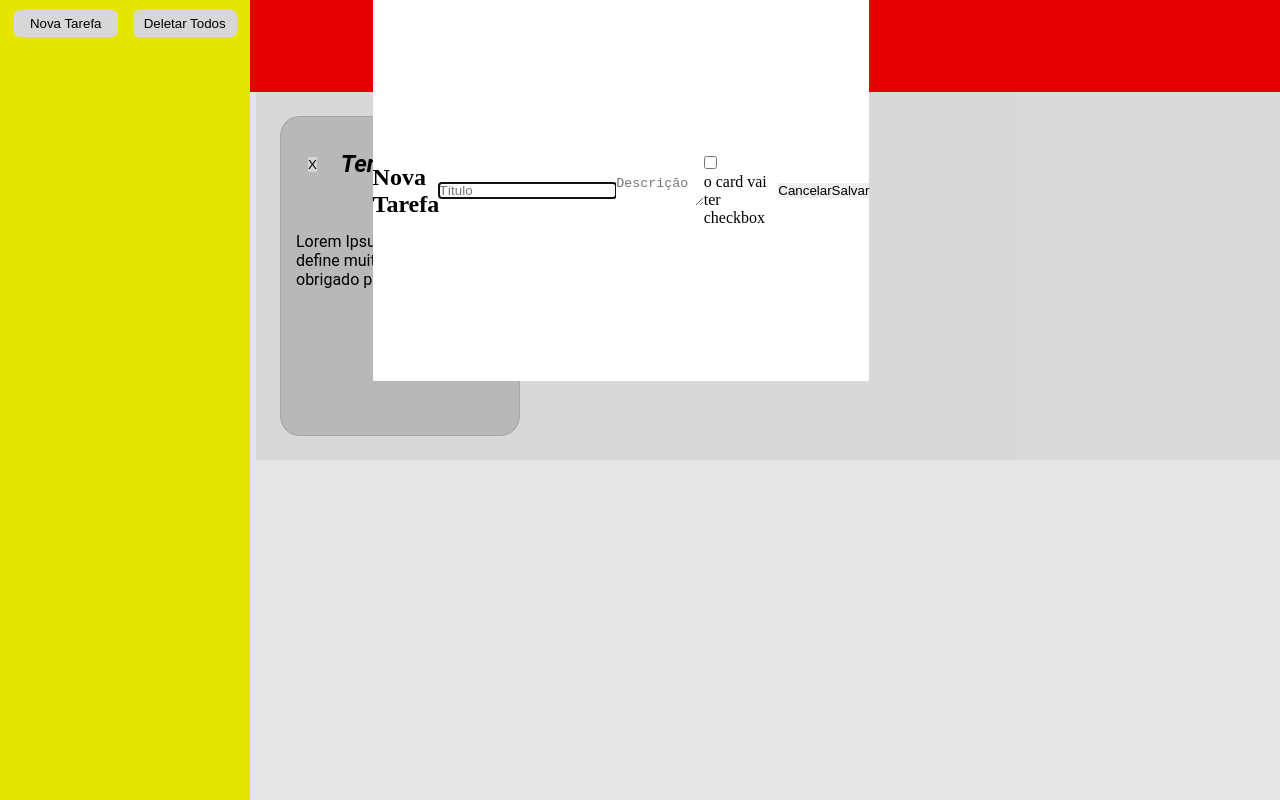
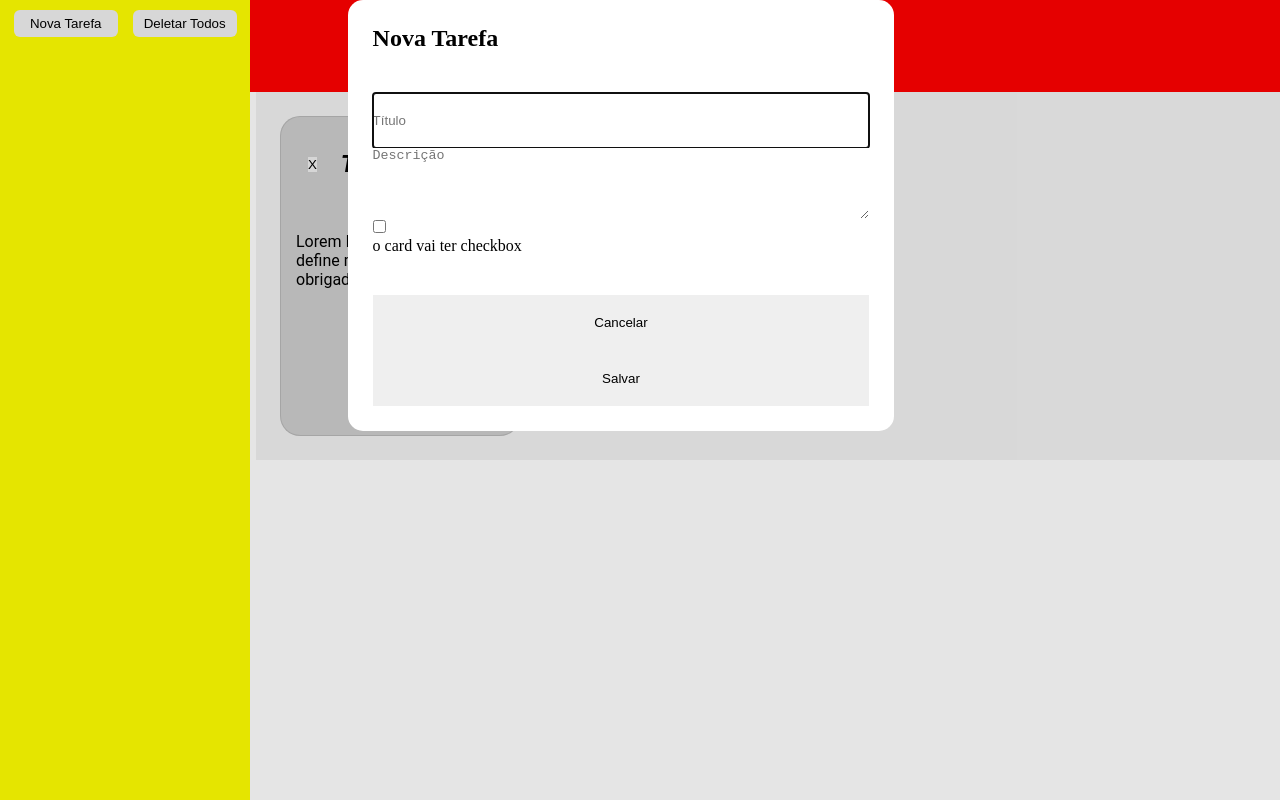
Before and after one commit to DaviLimS/flying-todo-list, a website built with webpack: page src/template.html in a window 1280 px wide. Both pictures are taken after a click on the button "Nova Tarefa". Built offline with nearby package versions, Linux system fonts and the light colour scheme.

Commit message:
feat: improve the modal style
Define the border-radius and improve the dysplay
of the elements

```diff
--- a/src/style.css
+++ b/src/style.css
@@ -73,9 +73,9 @@ body {
 #formCardCreator {
     align-self: center;
     justify-self: center;
-    display: flex;
-    justify-content: center;
-    align-items: center;
+    display: grid;
+    padding: 25px;
+    border-radius: 15px;
     width: 40%;
     height: 50%;
     background-color: rgb(255, 255, 255);
```
